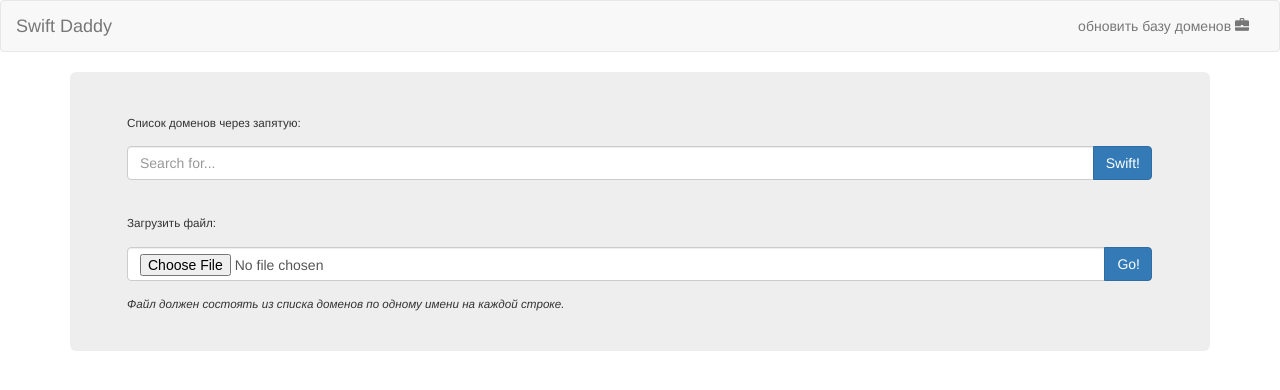
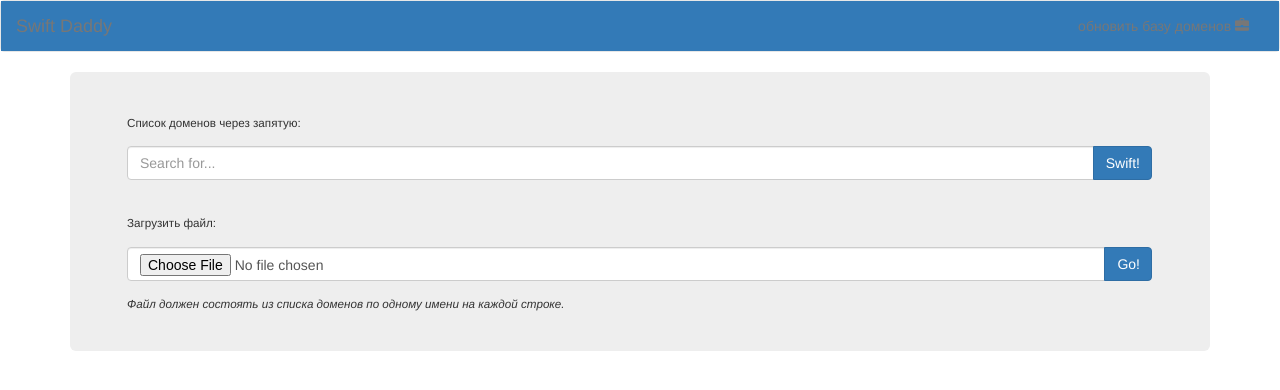
Before and after one commit to walterdd/swift_daddy, a Django app: page / in a window 1280 px wide. Shown: the top 390 px of the page. Run offline with Django 3.2, Linux system fonts and the light colour scheme; some libraries are stand-ins or nearby versions.

Commit message:
baloons update

```diff
--- a/swiftdaddy/domainlookup/templates/balloons2.html
+++ b/swiftdaddy/domainlookup/templates/balloons2.html
@@ -629,7 +629,7 @@
 <br>
   <br>
   <br>
-<div class="cake" style="margin-top:55%; margin-bottom:5%">
+<div class="cake" style="margin-top:70%; margin-bottom:5%">
     <div class="plate"></div>
     <div class="layer layer-bottom"></div>
     <div class="layer layer-middle"></div>
--- a/swiftdaddy/domainlookup/templates/desktop.html
+++ b/swiftdaddy/domainlookup/templates/desktop.html
@@ -19,7 +19,7 @@
 
 
   <nav class="navbar navbar-default">
-  <div class="container-fluid" style="color: #1a237e;">
+  <div class="container-fluid bg-primary text-white" style="color: #1a237e;">
     <!-- Brand and toggle get grouped for better mobile display -->
     <div class="navbar-header">
       <a href="{% url "database"  %}">
```
